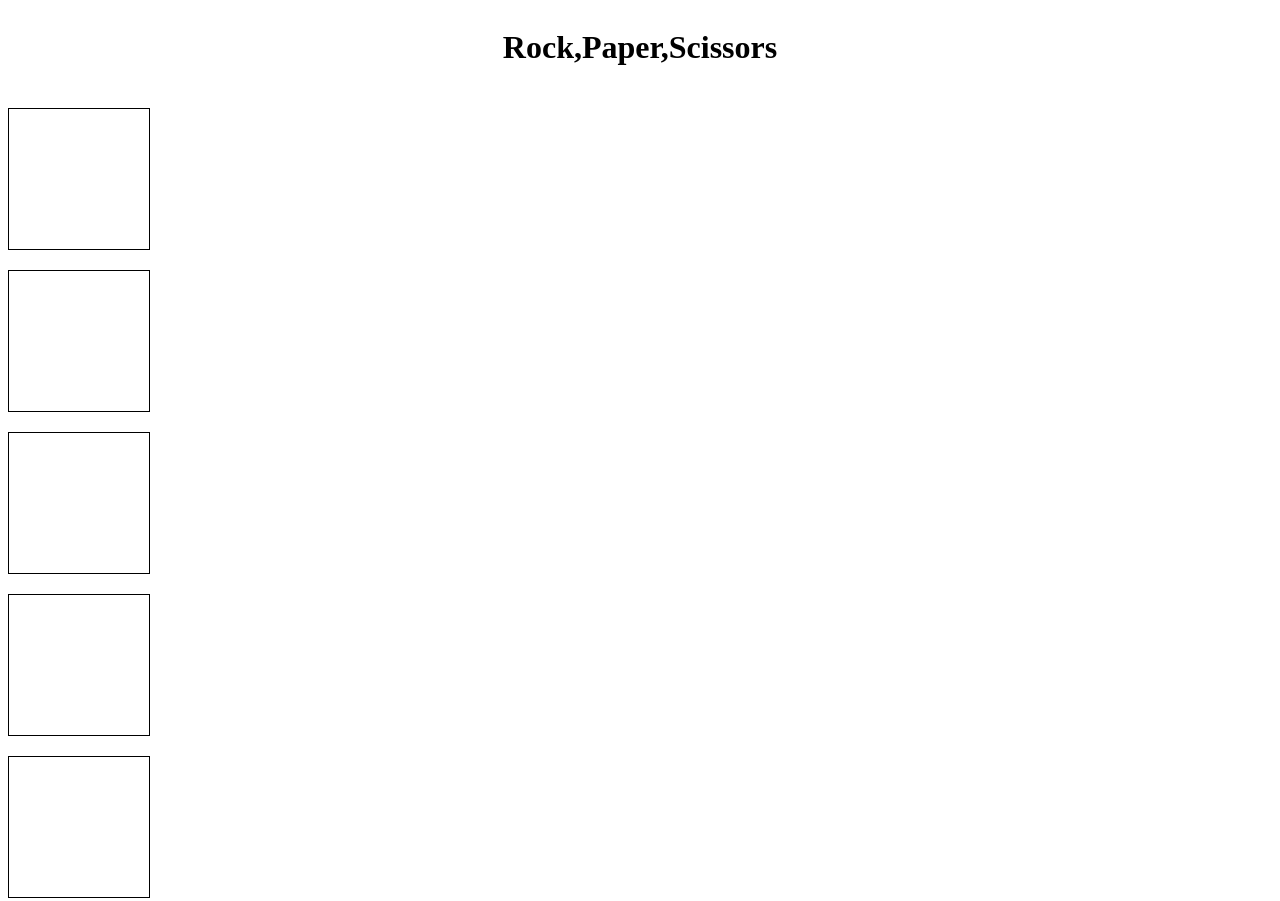
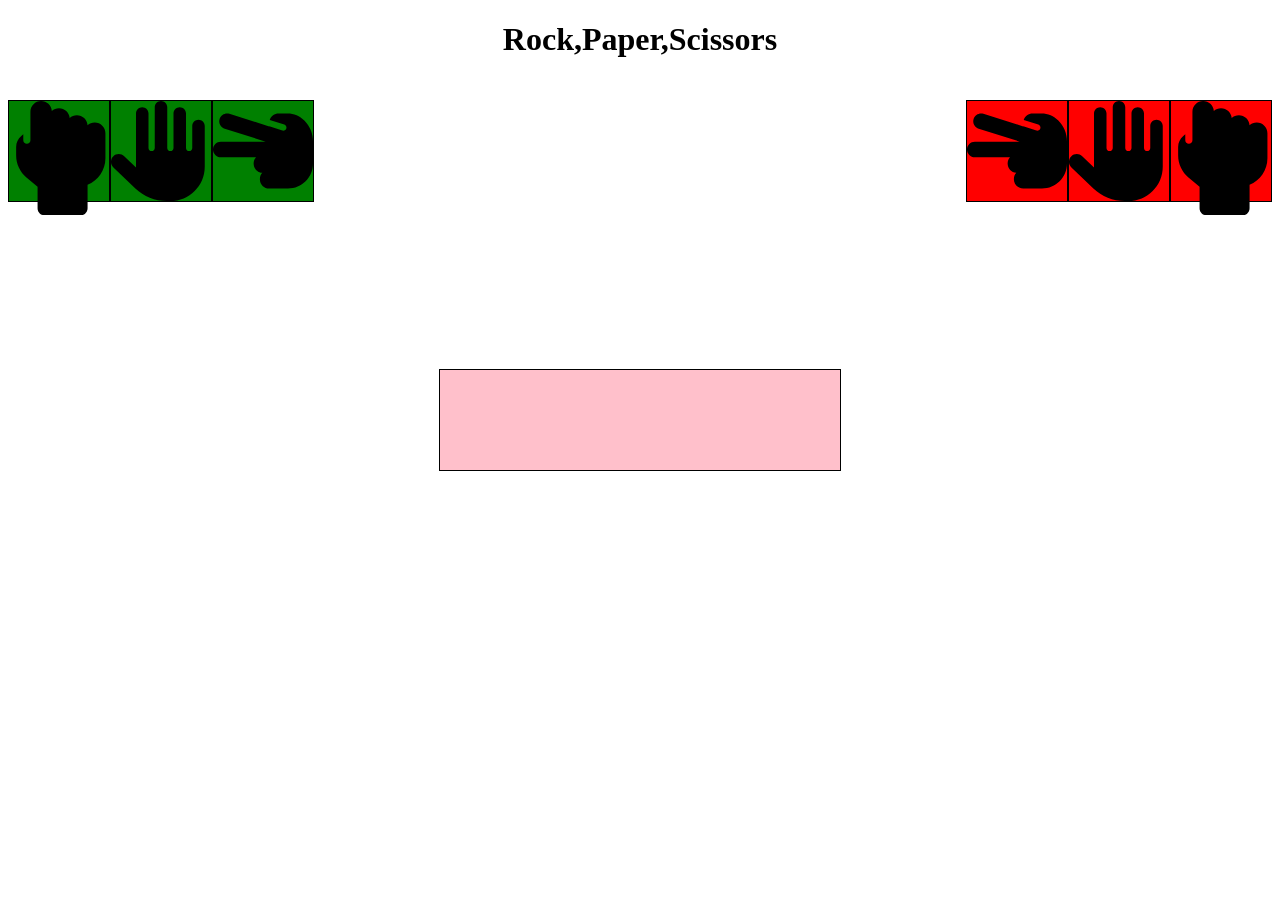
Before and after one commit to GavinEscanilla/Rock-aper-scissors, a plain HTML site: page index.html in a window 1280 px wide. Shown: the top 901 px of the page. After the commit the page ends 800 px from the top, so only its background shows below. Drawn offline with Linux system fonts and the light colour scheme.

Commit message:
started the functionality

```diff
--- a/index.html
+++ b/index.html
@@ -8,11 +8,14 @@
 </head>
 <body>
     <h1>Rock,Paper,Scissors</h1>
-    <div id="playerRock"></div>
-    <div id="playerPaper"></div>
-    <div id="playerScissor"></div>
-    <div id="AIRock" class="AI" style="float:right;"></div>
-    <div id="AIPaper" class="AI" style="float:right;"></div>
-    <div id="AIScissor" class="AI" style="float:right;"></div>
+    <div id="playerRock" class="player" onclick="pickRock()"><svg xmlns="http://www.w3.org/2000/svg" viewBox="0 0 448 512"><!--!Font Awesome Free 6.5.1 by @fontawesome - https://fontawesome.com License - https://fontawesome.com/license/free Copyright 2024 Fonticons, Inc.--><path d="M144 0C117.5 0 96 21.5 96 48V96v28.5V176c0 8.8-7.2 16-16 16s-16-7.2-16-16V149.3l-9 7.5C40.4 169 32 187 32 206V244c0 38 16.9 74 46.1 98.3L128 384v96c0 17.7 14.3 32 32 32H320c17.7 0 32-14.3 32-32V374.7c46.9-19 80-65 80-118.7V176 160 144c0-26.5-21.5-48-48-48c-12.4 0-23.6 4.7-32.1 12.3C350 83.5 329.3 64 304 64c-12.4 0-23.6 4.7-32.1 12.3C270 51.5 249.3 32 224 32c-12.4 0-23.6 4.7-32.1 12.3C190 19.5 169.3 0 144 0z"/></svg></div>
+    <div id="playerPaper" class="player"><svg xmlns="http://www.w3.org/2000/svg" viewBox="0 0 512 512"><!--!Font Awesome Free 6.5.1 by @fontawesome - https://fontawesome.com License - https://fontawesome.com/license/free Copyright 2024 Fonticons, Inc.--><path d="M288 32c0-17.7-14.3-32-32-32s-32 14.3-32 32V240c0 8.8-7.2 16-16 16s-16-7.2-16-16V64c0-17.7-14.3-32-32-32s-32 14.3-32 32V336c0 1.5 0 3.1 .1 4.6L67.6 283c-16-15.2-41.3-14.6-56.6 1.4s-14.6 41.3 1.4 56.6L124.8 448c43.1 41.1 100.4 64 160 64H304c97.2 0 176-78.8 176-176V128c0-17.7-14.3-32-32-32s-32 14.3-32 32V240c0 8.8-7.2 16-16 16s-16-7.2-16-16V64c0-17.7-14.3-32-32-32s-32 14.3-32 32V240c0 8.8-7.2 16-16 16s-16-7.2-16-16V32z"/></svg></div>
+
+    <div id="playerScissor" class="player"><svg xmlns="http://www.w3.org/2000/svg" viewBox="0 0 512 512"><!--!Font Awesome Free 6.5.1 by @fontawesome - https://fontawesome.com License - https://fontawesome.com/license/free Copyright 2024 Fonticons, Inc.--><path d="M40 208c-22.1 0-40 17.9-40 40s17.9 40 40 40l180.2 0c-7.6 8.5-12.2 19.7-12.2 32c0 25.3 19.5 46 44.3 47.9c-7.7 8.5-12.3 19.8-12.3 32.1c0 26.5 21.5 48 48 48l32 0 64 0c70.7 0 128-57.3 128-128l0-113.1c0-40.2-16-78.8-44.4-107.3C444.8 76.8 413.9 64 381.7 64L336 64c-21.3 0-39.3 13.9-45.6 33.1l74.5 23.7c8.4 2.7 13.1 11.7 10.4 20.1s-11.7 13.1-20.1 10.4L288 129.9l0 .1L84 65.8C62.9 59.2 40.5 70.9 33.8 92s5.1 43.5 26.2 50.2L269.5 208 40 208z"/></svg></div>
+
+    <div id="AIRock" class="AI"><svg xmlns="http://www.w3.org/2000/svg" viewBox="0 0 448 512"><!--!Font Awesome Free 6.5.1 by @fontawesome - https://fontawesome.com License - https://fontawesome.com/license/free Copyright 2024 Fonticons, Inc.--><path d="M144 0C117.5 0 96 21.5 96 48V96v28.5V176c0 8.8-7.2 16-16 16s-16-7.2-16-16V149.3l-9 7.5C40.4 169 32 187 32 206V244c0 38 16.9 74 46.1 98.3L128 384v96c0 17.7 14.3 32 32 32H320c17.7 0 32-14.3 32-32V374.7c46.9-19 80-65 80-118.7V176 160 144c0-26.5-21.5-48-48-48c-12.4 0-23.6 4.7-32.1 12.3C350 83.5 329.3 64 304 64c-12.4 0-23.6 4.7-32.1 12.3C270 51.5 249.3 32 224 32c-12.4 0-23.6 4.7-32.1 12.3C190 19.5 169.3 0 144 0z"/></svg></div>
+    <div id="AIPaper"class="AI" ><svg xmlns="http://www.w3.org/2000/svg" viewBox="0 0 512 512"><!--!Font Awesome Free 6.5.1 by @fontawesome - https://fontawesome.com License - https://fontawesome.com/license/free Copyright 2024 Fonticons, Inc.--><path d="M288 32c0-17.7-14.3-32-32-32s-32 14.3-32 32V240c0 8.8-7.2 16-16 16s-16-7.2-16-16V64c0-17.7-14.3-32-32-32s-32 14.3-32 32V336c0 1.5 0 3.1 .1 4.6L67.6 283c-16-15.2-41.3-14.6-56.6 1.4s-14.6 41.3 1.4 56.6L124.8 448c43.1 41.1 100.4 64 160 64H304c97.2 0 176-78.8 176-176V128c0-17.7-14.3-32-32-32s-32 14.3-32 32V240c0 8.8-7.2 16-16 16s-16-7.2-16-16V64c0-17.7-14.3-32-32-32s-32 14.3-32 32V240c0 8.8-7.2 16-16 16s-16-7.2-16-16V32z"/></svg></div>
+    <div id="AIScissor" class="AI"><svg xmlns="http://www.w3.org/2000/svg" viewBox="0 0 512 512"><!--!Font Awesome Free 6.5.1 by @fontawesome - https://fontawesome.com License - https://fontawesome.com/license/free Copyright 2024 Fonticons, Inc.--><path d="M40 208c-22.1 0-40 17.9-40 40s17.9 40 40 40l180.2 0c-7.6 8.5-12.2 19.7-12.2 32c0 25.3 19.5 46 44.3 47.9c-7.7 8.5-12.3 19.8-12.3 32.1c0 26.5 21.5 48 48 48l32 0 64 0c70.7 0 128-57.3 128-128l0-113.1c0-40.2-16-78.8-44.4-107.3C444.8 76.8 413.9 64 381.7 64L336 64c-21.3 0-39.3 13.9-45.6 33.1l74.5 23.7c8.4 2.7 13.1 11.7 10.4 20.1s-11.7 13.1-20.1 10.4L288 129.9l0 .1L84 65.8C62.9 59.2 40.5 70.9 33.8 92s5.1 43.5 26.2 50.2L269.5 208 40 208z"/></svg></div>
+    <div id="result"></div>
 </body>
 </html>
--- a/script.js
+++ b/script.js
@@ -0,0 +1,6 @@
+const playerR = document.getElementById('playerRock');
+const playerP = document.getElementById('playerPaper');
+const playerS = document.getElementById('playerScissor');
+const AiR = document.getElementById('AIRock');
+const AiP = document.getElementById('AIPaper');
+const AiS = document.getElementById('AIScissor');
--- a/style.css
+++ b/style.css
@@ -1,18 +1,39 @@
 body{
-    display: flex;
-    flex-direction: column;
+
 }
 h1{
     text-align: center;
 }
 div{
+
     border: 1px solid black;
     height: 100px;
     width:100px;
-    margin-top: 20px;
-    padding: 20px;
+ margin-top: 20px;
+
 }
+
 .AI{
+    background-color: red;
+    float: right;
+}
+.player{
+
+    float: left;
+    background-color: green;
+
+}
+#result{
     display: flex;
-    justify-content: end;
+    border: 1px solid black;
+    width: 400px;
+    height: 100px;
+    background-color: pink;
+   position: absolute;
+   left: 50%;
+   top: 50%;
+   transform: translate(-50%, -50%);
+   text-align: center;
+   justify-content: center;
+
 }
```
